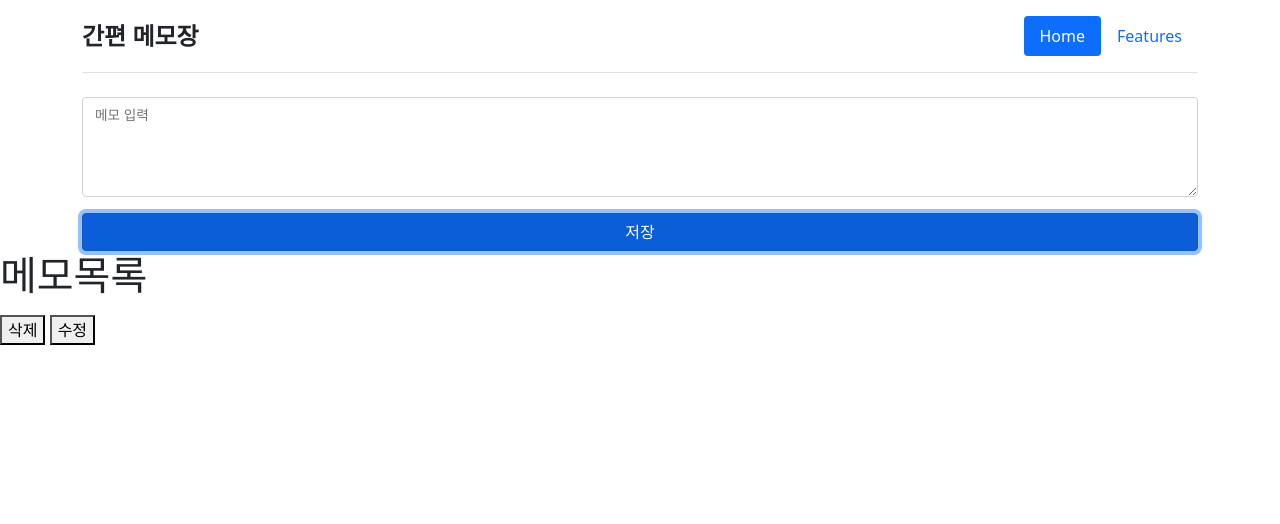
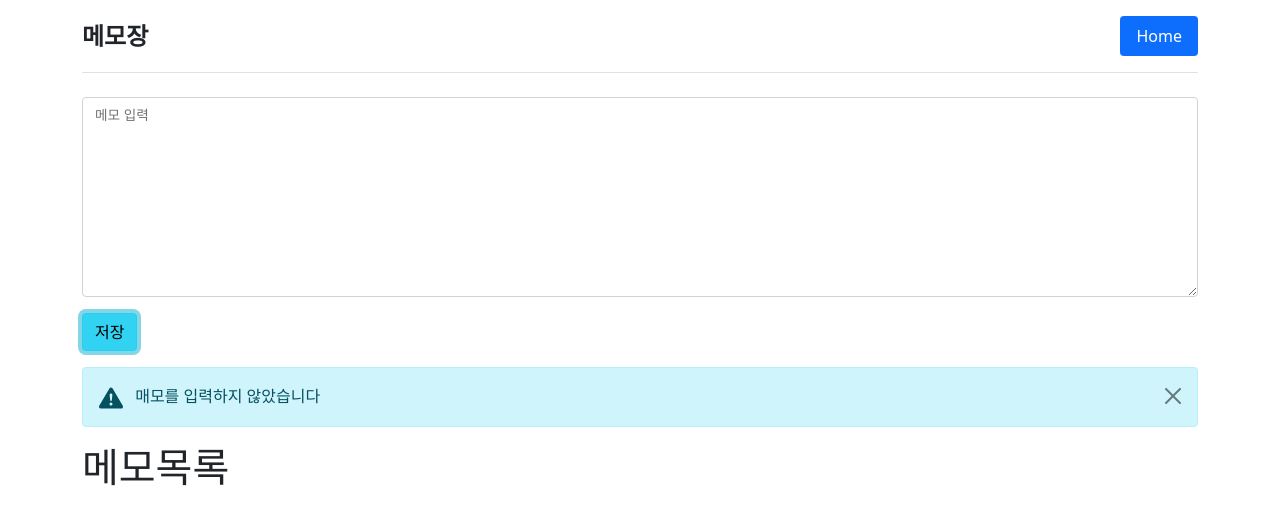
Before and after one commit to harang7447/notepad, a plain HTML site: page index.html in a window 1280 px wide. Both pictures are taken after a click on the button "저장". Drawn offline with nearby package versions, Linux system fonts and the light colour scheme.

Commit message:
add warning message

```diff
--- a/index.html
+++ b/index.html
@@ -8,7 +8,7 @@
     <!-- CSS only -->
     <link href="https://cdn.jsdelivr.net/npm/bootstrap@5.1.3/dist/css/bootstrap.min.css" rel="stylesheet"
         integrity="sha384-1BmE4kWBq78iYhFldvKuhfTAU6auU8tT94WrHftjDbrCEXSU1oBoqyl2QvZ6jIW3" crossorigin="anonymous">
-    <title>간편 메모장</title>
+    <title>메모장</title>
 </head>
 
 
@@ -16,37 +16,27 @@
     <div class="container">
         <header class="d-flex flex-wrap justify-content-center py-3 mb-4 border-bottom">
             <a href="/" class="d-flex align-items-center mb-3 mb-md-0 me-md-auto text-dark text-decoration-none">
-                <span class="fs-4 fw-bold">간편 메모장</span>
+                <span class="fs-4 fw-bold">메모장</span>
             </a>
-
             <ul class="nav nav-pills">
                 <li class="nav-item"><a href="#" class="nav-link active" aria-current="page">Home</a></li>
-                <li class="nav-item"><a href="#" class="nav-link">Features</a></li>
             </ul>
         </header>
 
         <div class="form-floating mb-3">
-            <textarea class="form-control" id="write" style="height:100px"></textarea>
+            <textarea class="form-control" id="write" style="height:200px"></textarea>
             <label for="write">메모 입력</label>
         </div>
-
-        <div class="d-grid">
-            <button type="button" id="save" class="btn btn-primary">저장</button>
+        <div class="mb-3">
+            <button type="button" id="save" class="btn btn-info">저장</button>
         </div>
 
+        <div id="warning"></div>
+        <h1 id="memolisttitle">메모목록</h1>
+        <div id="memolist"></div>
 
     </div>
 
-
-
-
-
-    <h1 id="memolisttitle">메모목록</h1>
-    <div id="memolist">
-
-
-
-    </div>
     <script src="index.js"></script>
 </body>
 
--- a/index.js
+++ b/index.js
@@ -1,14 +1,13 @@
 function getDate(){ // YYYYMMDDHHMMSS
     const today = new Date()
-
     const year = today.getFullYear()
     const month = today.getMonth()
-
     const date = today.getDate()
     const hour = today.getHours()
     const minute = today.getMinutes()
     const second = today.getSeconds()
     const milliseconds = today.getMilliseconds()
+
     return `${year}${month}${date}${hour}${minute}${second}${milliseconds}`
 }
 
@@ -18,17 +17,6 @@ function addMemo(){
         date: getDate(),
         text: writeMemo.value
     })
-}
-
-function saveAndModMemo(memo){
-    if (isAdd) addMemo();
-    else modifyMemo();
-    writeMemo.value = ""
-}
-
-function deleteMemo(deleteButtonId){
-    const targetDate = deleteButtonId.replace("del", "")
-    memos = memos.filter(memo => memo.date !== targetDate)
 }
 
 function loadModifyMemo(modifyButtonId){
@@ -42,9 +30,47 @@ function loadModifyMemo(modifyButtonId){
 
     // memos에서 modifyingDate와 date가 같은 요소를 찾고,
     // 그 친구의 text값을 writeMemo.value로 지정해주면 되겠죠?
+}
 
-    // writeMemo.vale = memo.text
+function modifyMemo(){
+    // modifyingDate와 Date가 같은 요소를 찾고,
+    // 이번에는 writeMemo.value로 그 친구의 text값을 지정해주면
 
+    memos.forEach(memo => {
+        if(memo.date == modifyingDate){
+            memo.text = writeMemo.value
+        }
+    })
+
+    isAdd = true;
+}
+
+function saveAndModMemo(memo){
+    if (writeMemo.value != ""){
+        if (isAdd) addMemo();
+        else modifyMemo();
+        writeMemo.value = ""
+    }
+    else{
+        warningMessage()
+    }
+}
+
+function warningMessage(){
+    warning.innerHTML = `
+    <div class="alert alert-info alert-dismissible" role="alert" id="liveAlert">
+        <svg xmlns="http://www.w3.org/2000/svg" width="24" height="24" fill="currentColor" class="bi bi-exclamation-triangle-fill flex-shrink-0 me-2" viewBox="0 0 16 16" role="img" aria-label="Warning:">
+            <path d="M8.982 1.566a1.13 1.13 0 0 0-1.96 0L.165 13.233c-.457.778.091 1.767.98 1.767h13.713c.889 0 1.438-.99.98-1.767L8.982 1.566zM8 5c.535 0 .954.462.9.995l-.35 3.507a.552.552 0 0 1-1.1 0L7.1 5.995A.905.905 0 0 1 8 5zm.002 6a1 1 0 1 1 0 2 1 1 0 0 1 0-2z"/>
+        </svg>
+        매모를 입력하지 않았습니다
+        <button type="button" class="btn-close" data-bs-dismiss="alert" aria-label="Close"></button>
+    </div>
+    `
+}
+
+function deleteMemo(deleteButtonId){
+    const targetDate = deleteButtonId.replace("del", "")
+    memos = memos.filter(memo => memo.date !== targetDate)
 }
 
 function saveMemosToLocalstorage(){
@@ -56,29 +82,12 @@ function loadMemosFromLocalstorage(){
     return JSON.parse(tmp ? tmp : "[]");
 }
 
-function modifyMemo(){
-
-    // modifyingDate와 Date가 같은 요소를 찾고,
-    // 이번에는 writeMemo.value로 그 친구의 text값을 지정해주면
-
-    // memo.text = writeMemo.value
-
-    memos.forEach(memo => {
-        if(memo.date == modifyingDate){
-            memo.text = writeMemo.value
-        }
-    })
-
-    isAdd = true;
-}
-
-
 function renderMemos(){
     const memoDivs = memos.map(memo =>`
     <div id="memo${memo.date}">
         <p id="val${memo.date}">${memo.text}</p>
-        <button id="del${memo.date}" class="del">삭제</button>
-        <button id="mod${memo.date}" class="mod">수정</button>
+        <button type="button" class="btn btn-primary mb-3 del" id="del${memo.date}" class="del">삭제</button>
+        <button type="button" class="btn btn-light mb-3 mod" id="mod${memo.date}">수정</button>
     </div>`)
     memoList.innerHTML = memoDivs.join("")
 
@@ -99,6 +108,7 @@ function renderMemos(){
 const saveMemo = document.querySelector("#save")
 const writeMemo = document.querySelector("#write")
 const memoList = document.querySelector("#memolist")
+const warning = document.querySelector("#warning")
 
 let memos = loadMemosFromLocalstorage()
 let isAdd = true;
```
